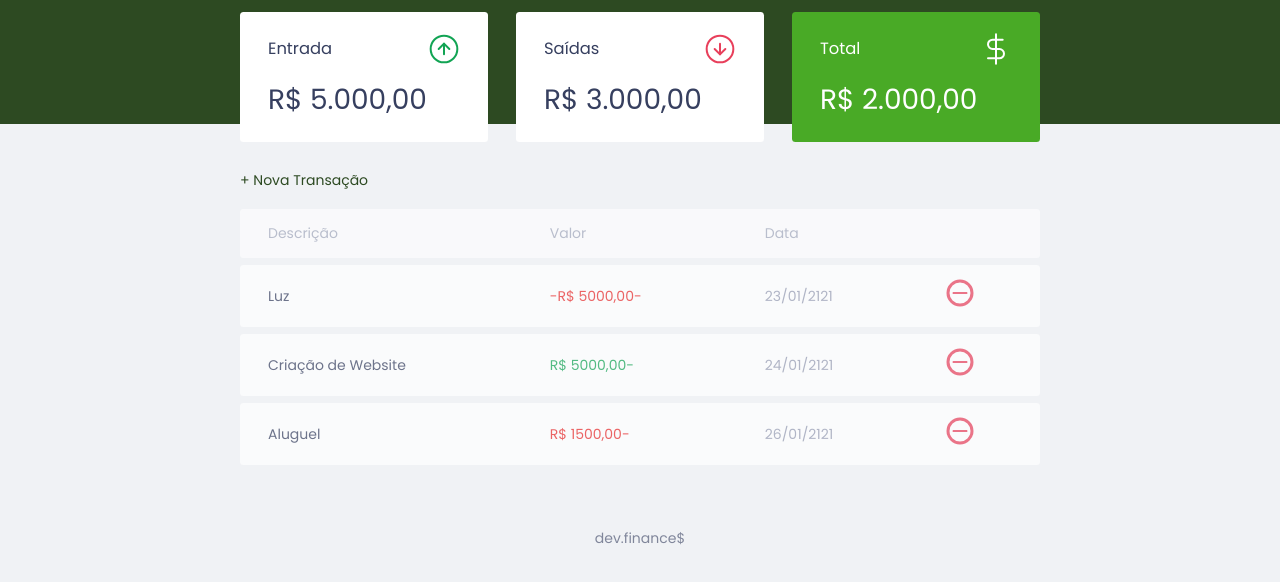
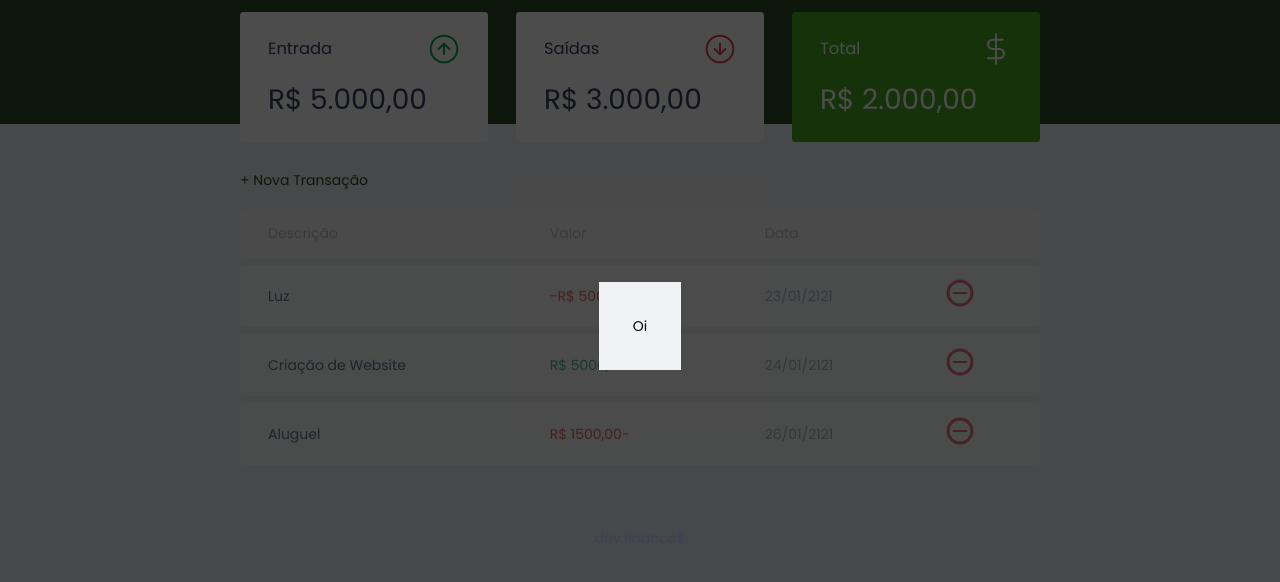
Before and after one commit to Ronaldss/Maratona-Discover--Rocketseat, a plain HTML site: page index.html in a window 1280 px wide. Shown: the part 74-656 px from the top of the page. Drawn offline with Linux system fonts and the light colour scheme.

Commit message:
Modal - tela flutuante

```diff
--- a/index.html
+++ b/index.html
@@ -82,6 +82,15 @@
       </table>
     </section>
   </main>
+
+  <div class="modal-overlay active">
+    <div class="modal">
+      <div class="modal-content">
+        Oi
+      </div>
+    </div>
+  </div>
+
   <footer>
     <p>dev.finance$</p>
   </footer>
--- a/styles.css
+++ b/styles.css
@@ -95,7 +95,7 @@ header {
 }
 .card.total {
   background:#49aa26;
-  color:#fff;
+  color:#fff;2
 }
 /*Table ---------------------*/
 #transaction {
@@ -149,6 +149,31 @@ td.expense {
   color: #e92929;
 }
 
+/*Modal ---------------------*/
+.modal-overlay {
+  width: 100%;
+  height:100%;
+  background-color:rgba(0,0,0,.7);
+
+  position: fixed;
+  top: 0;
+
+  display: flex;
+  align-items: center;
+  justify-content: center;
+
+  opacity: 0;
+  visibility: hidden;
+}
+.modal-overlay.active {
+  opacity: 1;
+  visibility: visible;
+}
+.modal {
+  background: #f0f2f5;
+  padding: 2.4rem;
+}
+
 /*Footer ---------------------*/
 footer {
   text-align: center;
```
